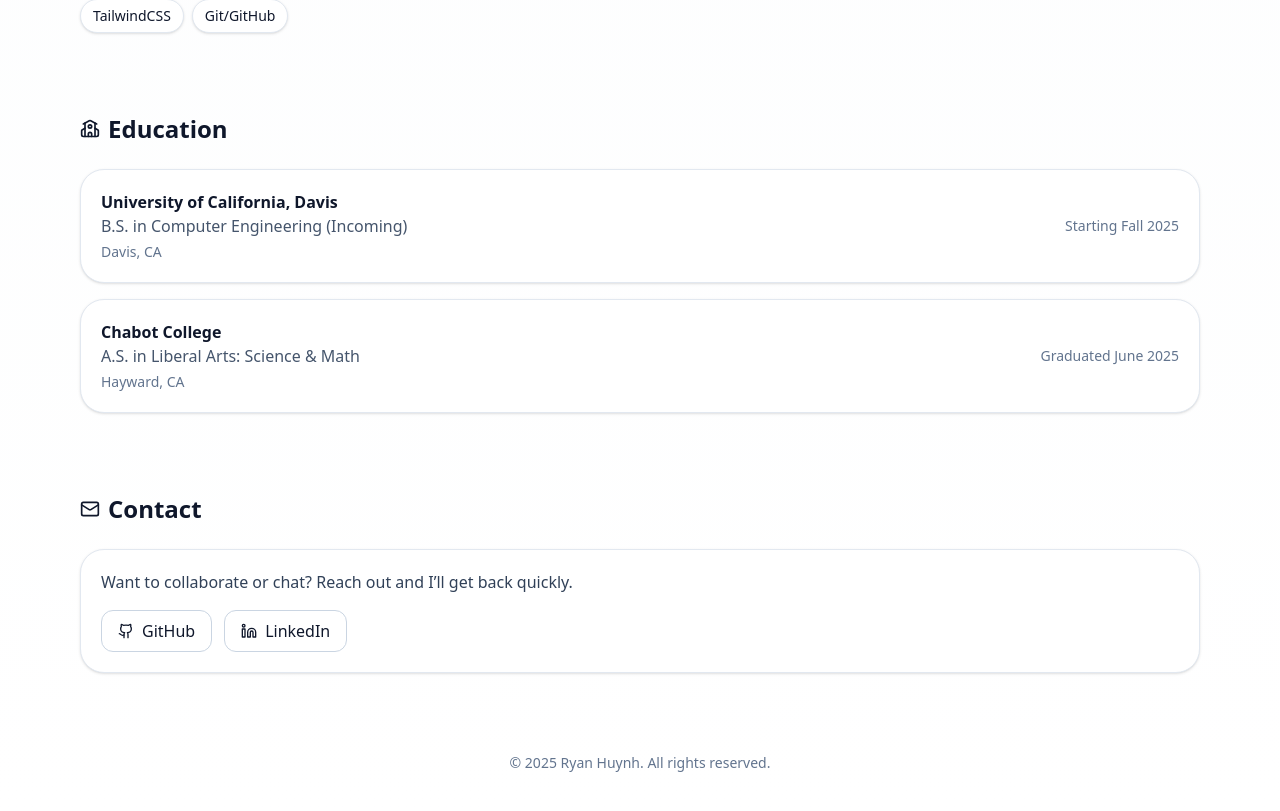
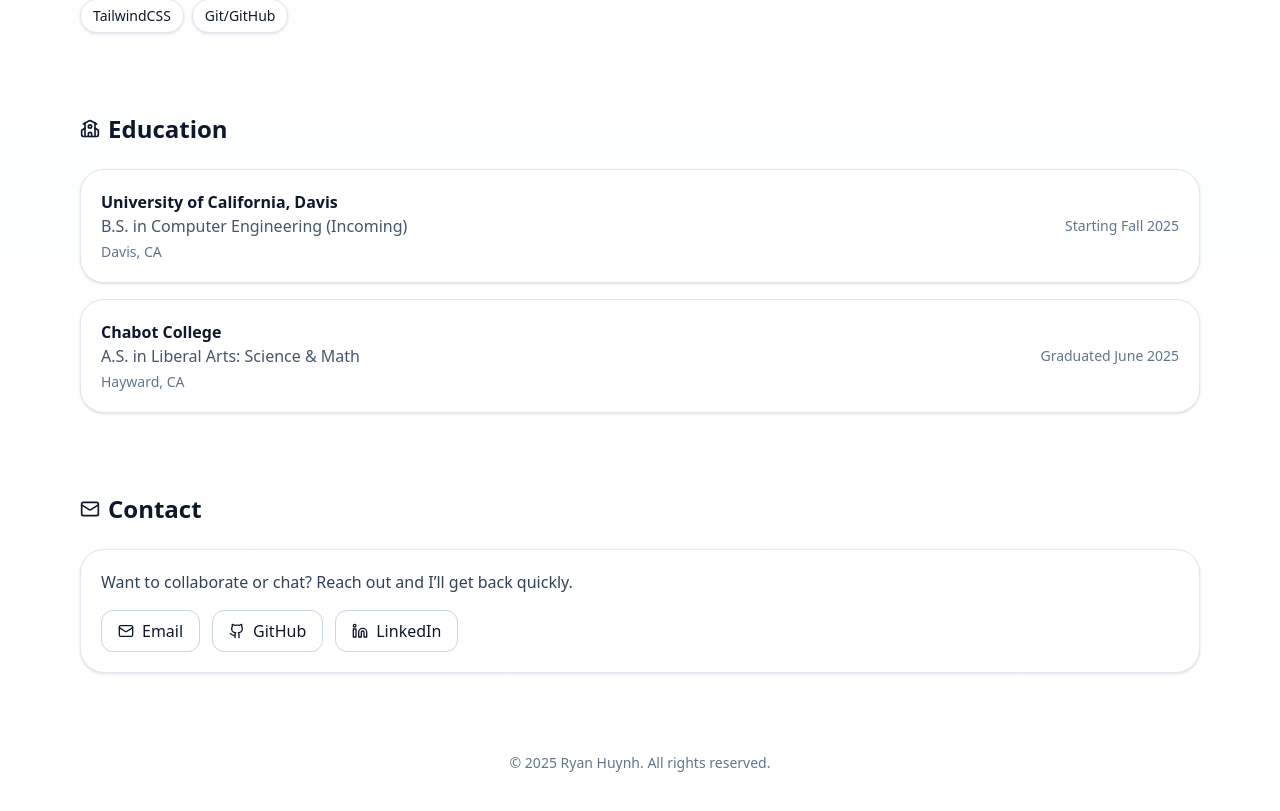
Before and after one commit to ryanhuynh02/ryan-portfolio, a Next.js app: page / in a window 1280 px wide. Shown: the part 2450-3261 px from the top of the page. Built offline with nearby package versions, Linux system fonts and the light colour scheme.

Commit message:
Fix the mail button

```diff
--- a/src/app/page.tsx
+++ b/src/app/page.tsx
@@ -442,6 +442,11 @@ export default function Portfolio() {
         <Card>
           <p className="text-slate-700">Want to collaborate or chat? Reach out and I’ll get back quickly.</p>
           <div className="mt-4 flex flex-wrap gap-3">
+            <a
+            href={`mailto:${CONFIG.email}`}
+            className="inline-flex items-center gap-2 px-4 py-2 rounded-xl border border-slate-300 hover:bg-slate-100">
+            <Mail className="size-4"/> Email
+            </a>
           <a
             href={CONFIG.socials.github}
             target="_blank"
```
